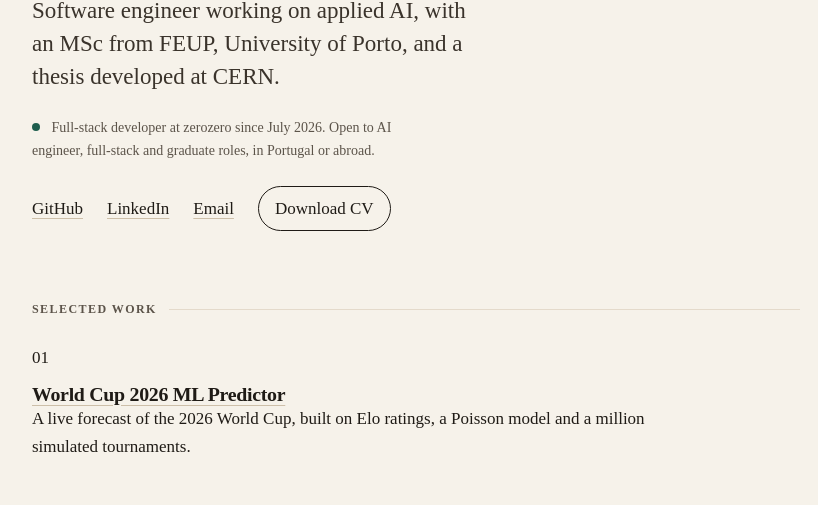
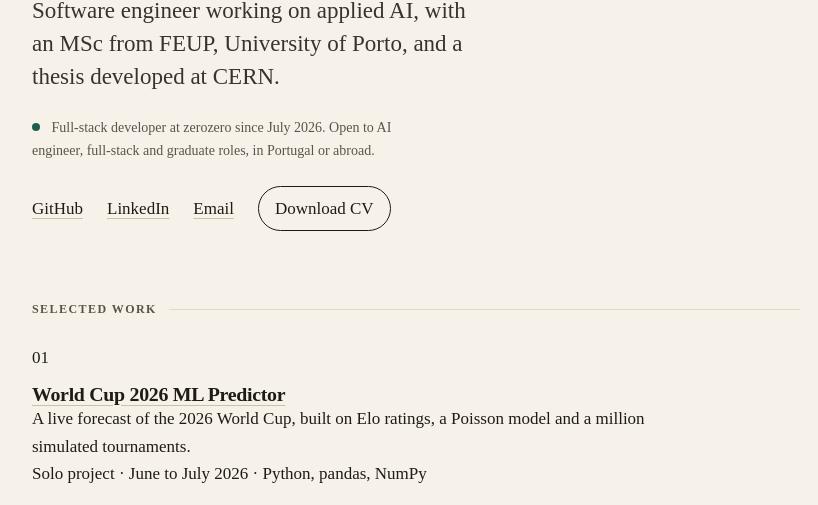
Before and after one commit to manuelcralves/manuelcralves.github.io, an Astro site: page / in a window 1280 px wide. Shown: the part 245-750 px from the top of the page, without its empty margins (224-1042 px from the left). Built offline with nearby package versions, Linux system fonts and the light colour scheme; Astro itself is replaced by a stand-in of ours.

Commit message:
feat: show project meta line in ProjectCard
Co-Authored-By: Claude Opus 5 <noreply@anthropic.com>

```diff
--- a/src/components/ProjectCard.astro
+++ b/src/components/ProjectCard.astro
@@ -23,13 +23,7 @@ const number = String(index + 1).padStart(2, '0');
 	<div class="body">
 		<h3><a href={href}>{title}</a></h3>
 		<p class="summary">{summary}</p>
-		{
-			/*
-			TODO(Manuel) 1: add the meta line under the summary, like the mockup:
-			"Solo project · June to July 2026 · Python, pandas, NumPy"
-			Use kind, period and the first three items of stack: stack.slice(0, 3).join(', ')
-			*/
-		}
+		<p class="meta">{kind} · {period} · {stack.slice(0, 3).join(', ')}</p>
 	</div>
 	{
 		/*
```
